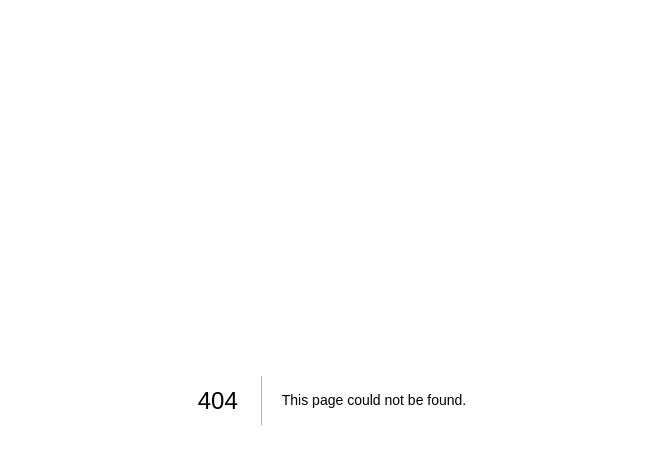
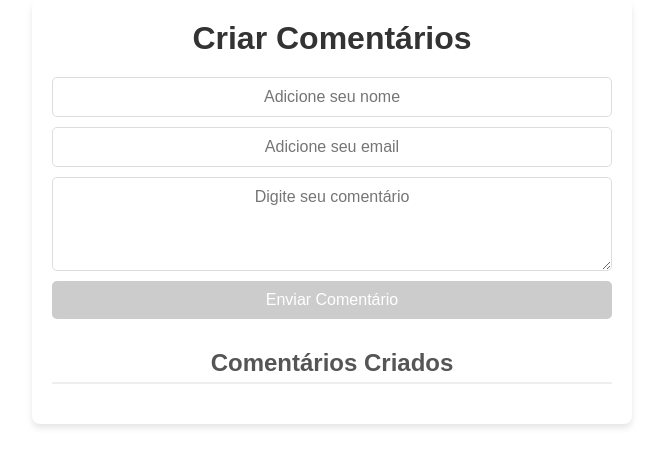
Before and after one commit to F3rNnd4/crud-front-02, a Next.js app: page /post in a window 1280 px wide. Before the commit this address had no page. Shown: the top 466 px of the page, without its empty margins (308-971 px from the left). Built offline with nearby package versions, Linux system fonts and the light colour scheme.

Commit message:
feat: create post method

```diff
--- /dev/null
+++ b/src/app/post/page.jsx
@@ -0,0 +1,97 @@
+"use client";
+import { useState } from "react";
+import axios from "axios";
+import styles from "./post.module.css";
+
+export default function PostPage() {
+  const [loading, setLoading] = useState(false);
+  const [addedComment, setAddedComment] = useState([]);
+  const [form, setForm] = useState({
+    name: "",
+    email: "",
+    body: "",
+  });
+  const [error, setError] = useState(false);
+
+  const criarNovoComment = async () => {
+    setLoading(true);
+    try {
+      const response = await axios.post(
+        "https://jsonplaceholder.typicode.com/comments",
+        {
+          name: form.name.trim(),
+          email: form.email.trim(),
+          body: form.body.trim(),
+        }
+      );
+      setAddedComment([response.data, ...addedComment]);
+      setForm({ name: "", email: "", body: "" });
+    } catch (error) {
+      setError(true);
+      console.error("Erro ao criar comentários:", error);
+    } finally {
+      setLoading(false);
+    }
+  };
+
+  const atualizarForm = (e) => {
+    const { name, value } = e.target;
+    setForm({ ...form, [name]: value });
+  };
+
+  return (
+    <div className={styles.container}>
+      <h1 className={styles.title}>Criar Comentários</h1>
+
+      <div className={styles.form}>
+        <input
+          type="text"
+          name="name"
+          className={styles.input}
+          placeholder="Adicione seu nome"
+          value={form.name}
+          onChange={atualizarForm}
+          required
+        />
+        <input
+          type="email"
+          name="email"
+          className={styles.input}
+          placeholder="Adicione seu email"
+          value={form.email}
+          onChange={atualizarForm}
+        />
+        <textarea
+          name="body"
+          className={styles.textarea}
+          placeholder="Digite seu comentário"
+          value={form.body}
+          onChange={atualizarForm}
+          rows={4}
+          required
+        />
+        <button
+          className={styles.button}
+          onClick={criarNovoComment}
+          disabled={!form.name.trim() || loading}
+        >
+          {loading ? "Enviando..." : "Enviar Comentário"}
+        </button>
+      </div>
+
+      {error && <p className={styles.error}>Erro ao criar comentário. Tente novamente.</p>}
+
+      <h2 className={styles.subtitle}>Comentários Criados</h2>
+      <ul className={styles.commentList}>
+        {addedComment.map((comment) => (
+          <li key={comment.id} className={styles.commentItem}>
+            <hr />
+            <p>Nome: {comment.name}</p>
+            <p>Email: {comment.email}</p>
+            <p>Comentário: {comment.body}</p>
+          </li>
+        ))}
+      </ul>
+    </div>
+  );
+}
--- /dev/null
+++ b/src/app/post/post.module.css
@@ -0,0 +1,89 @@
+.container {
+    font-family: Arial, sans-serif;
+    margin: 0 auto;
+    padding: 20px;
+    background-color: #fff;
+    border-radius: 8px;
+    box-shadow: 0 4px 6px rgba(0, 0, 0, 0.1);
+    max-width: 600px;
+  }
+
+  .title {
+    text-align: center;
+    color: #333;
+    margin-bottom: 20px;
+  }
+
+  .subtitle {
+    color: #555;
+    margin-top: 30px;
+    margin-bottom: 15px;
+    border-bottom: 2px solid #eee;
+    padding-bottom: 5px;
+  }
+
+  .form {
+    display: flex;
+    flex-direction: column;
+    gap: 10px;
+  }
+
+  .input,
+  .textarea {
+    width: 100%;
+    padding: 10px;
+    border: 1px solid #ddd;
+    border-radius: 5px;
+    font-size: 16px;
+  }
+
+  .button {
+    padding: 10px 15px;
+    background-color: #007bff;
+    color: #fff;
+    border: none;
+    border-radius: 5px;
+    cursor: pointer;
+    font-size: 16px;
+    transition: background-color 0.3s ease;
+  }
+
+  .button:hover {
+    background-color: #0056b3;
+  }
+
+  .button:disabled {
+    background-color: #ccc;
+    cursor: not-allowed;
+  }
+
+  .error {
+    color: red;
+    font-size: 14px;
+    margin-top: 10px;
+  }
+
+  .commentList {
+    list-style-type: none;
+    padding: 0;
+    margin-top: 20px;
+  }
+
+  .commentItem {
+    padding: 15px;
+    margin-bottom: 10px;
+    border: 1px solid #ddd;
+    border-radius: 5px;
+    background-color: #fdfdfd;
+  }
+
+  .commentItem hr {
+    border: none;
+    border-top: 1px solid #ddd;
+    margin: 10px 0;
+  }
+
+  .commentItem p {
+    margin: 5px 0;
+    color: #444;
+  }
```
